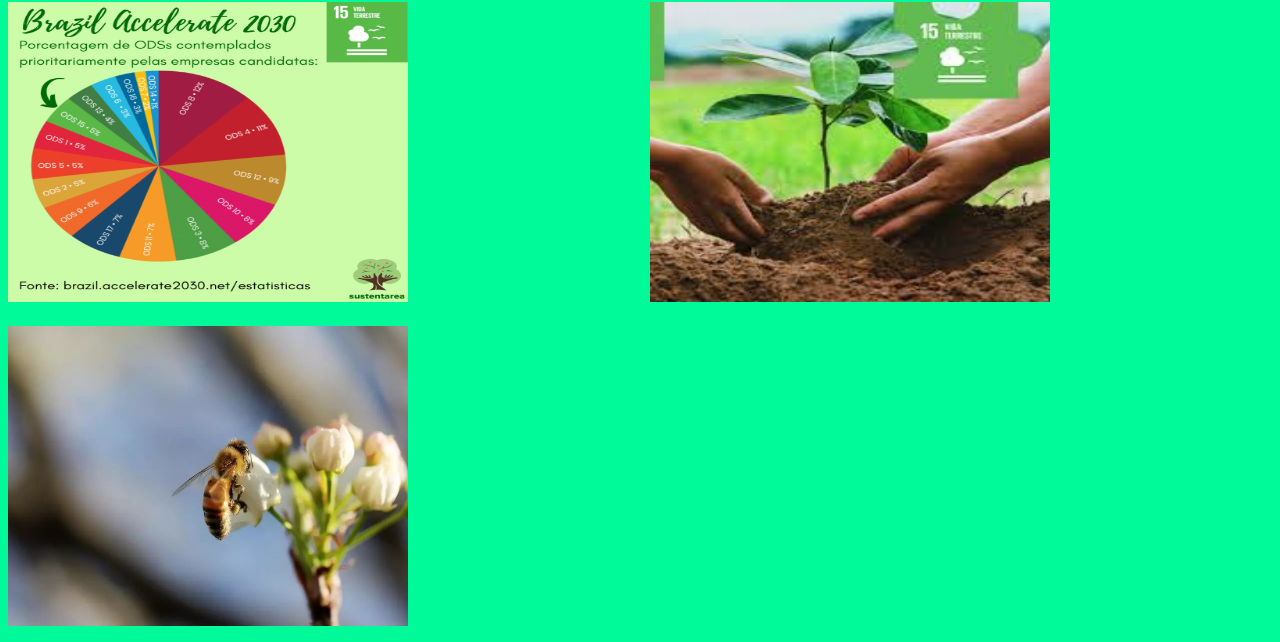
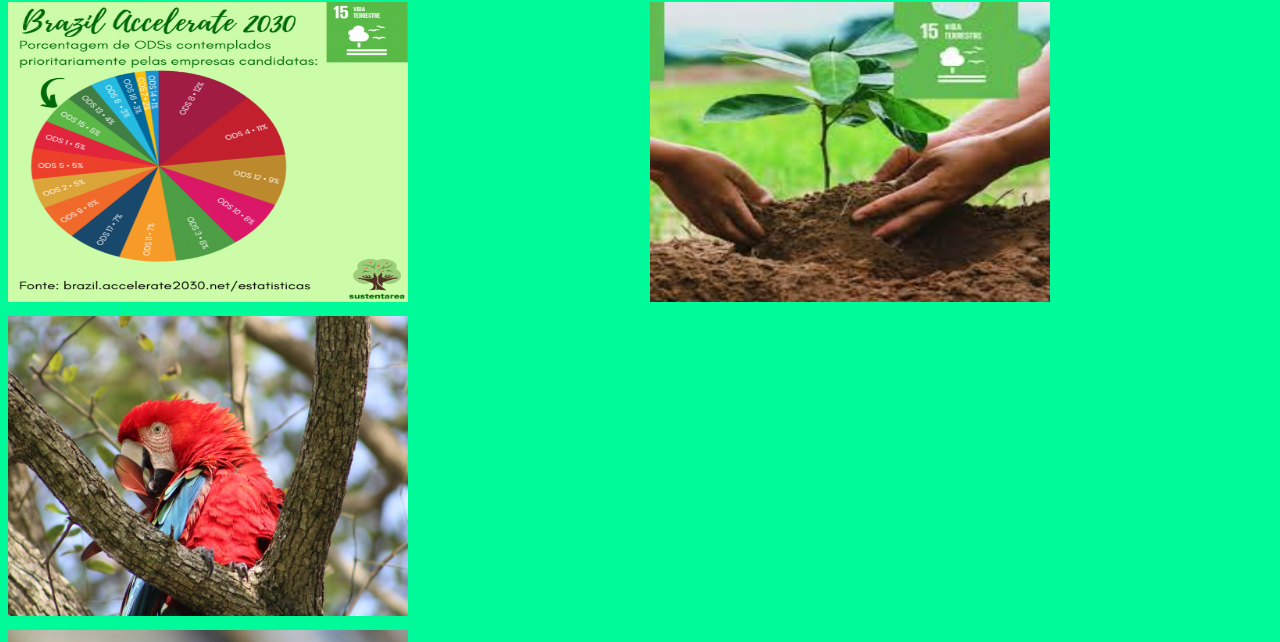
Before and after one commit to clara3333rkf/info, a plain HTML site: page trabalho 2.html in a window 1280 px wide. Shown: the part 78-720 px from the top of the page. Drawn offline with Linux system fonts and the light colour scheme.

Commit message:
Update trabalho 2.html

```diff
--- a/trabalho 2.html
+++ b/trabalho 2.html
@@ -19,6 +19,9 @@
 <div class="mika3">
 <img src="bebelha.jpg" id="su">
 </div>
+<div class="mika4">
+<img src="arara.jpg" id="su">
+</div>
 </div>
 
 </aside>
```
